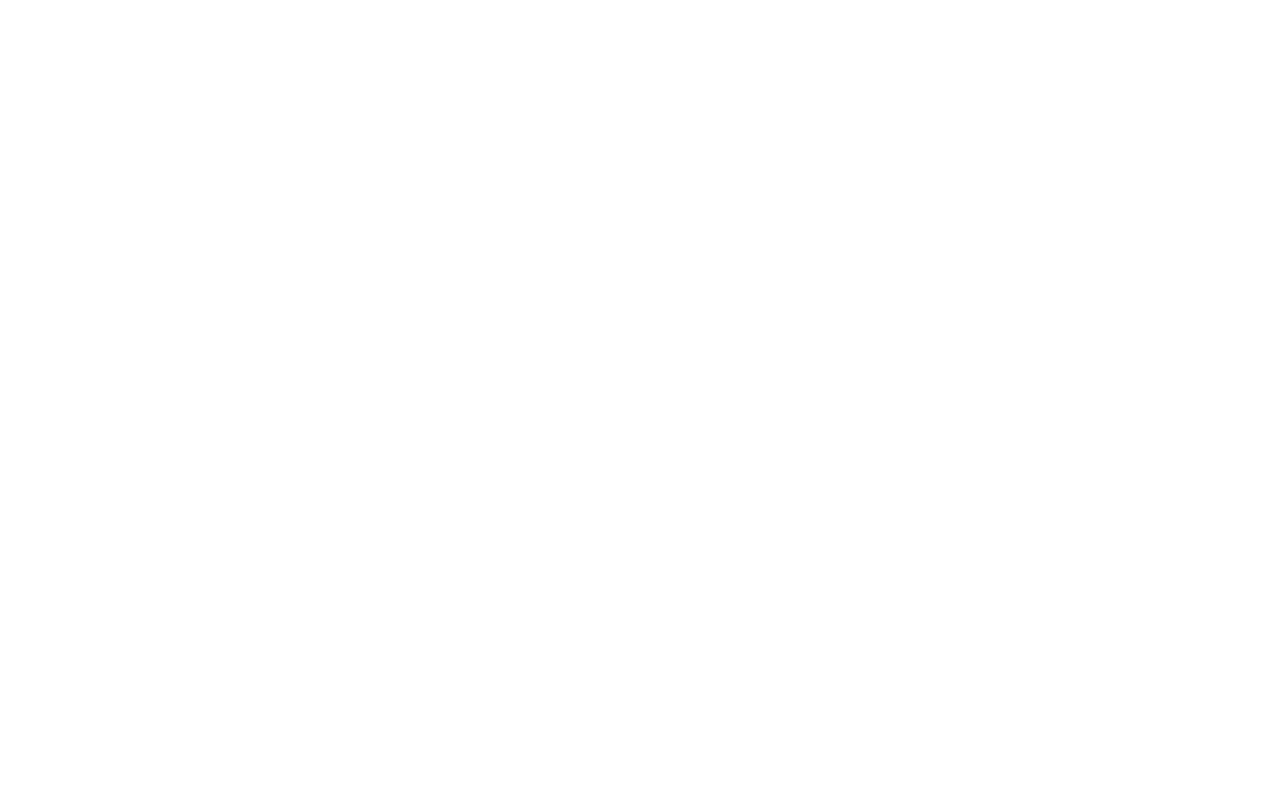
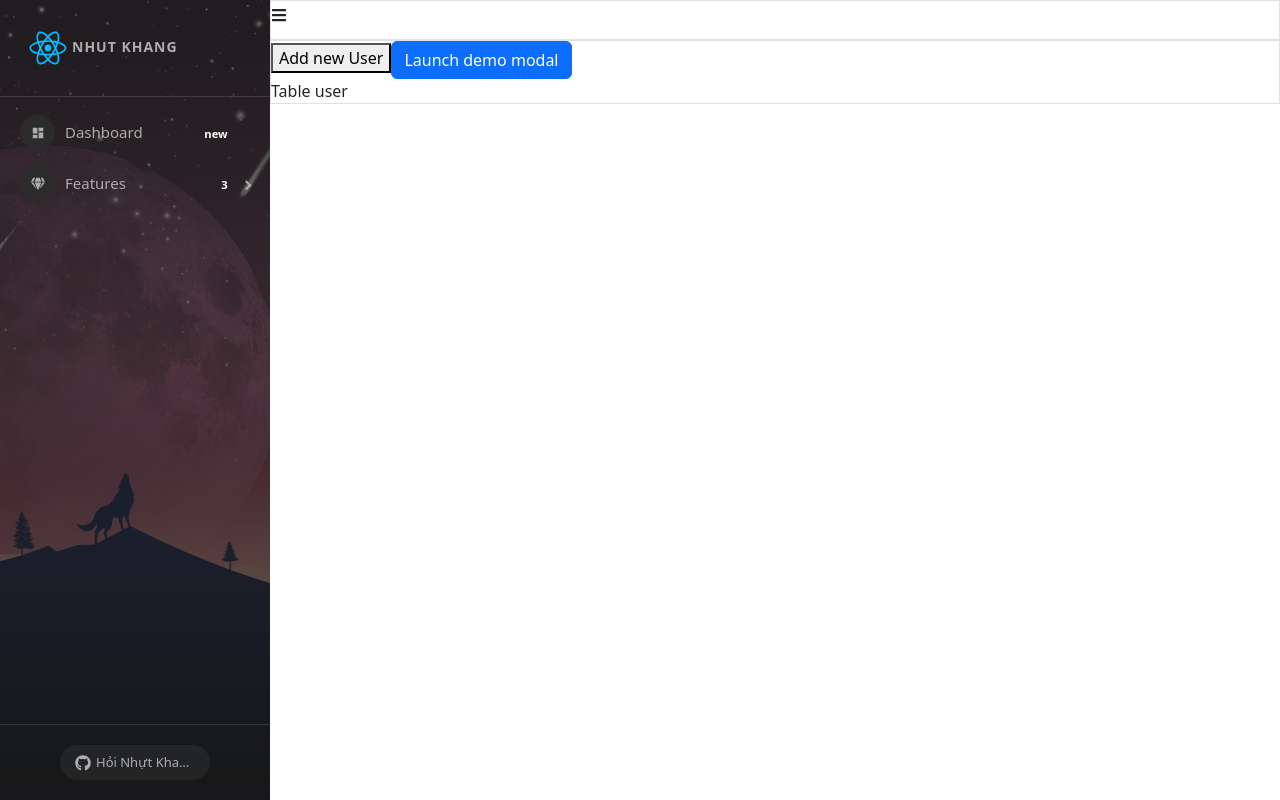
Before and after one commit to Khan9Tran/demo-react, a React (Vite) app: page /admins/manage-users in a window 1280 px wide. Before the commit this address had no page. Built offline with nearby package versions, Linux system fonts and the light colour scheme.

Commit message:
add modal create user

```diff
--- a/src/components/Admin/Admin.jsx
+++ b/src/components/Admin/Admin.jsx
@@ -2,15 +2,25 @@ import SideBar from "./SideBar";
 import "./Admin.scss";
 import { FaBars } from "react-icons/fa";
 import { useState } from "react";
+import { Outlet } from "react-router-dom";
 const Admin = (props) => {
   const [collapsed, setCollapsed] = useState(false);
   return (
     <div className="admin-container">
       <div className="admin-sidebar">
-        <SideBar collapsed={collapsed}/>
+        <SideBar collapsed={collapsed} />
       </div>
       <div className="admin-content">
-        <FaBars onClick={() => {setCollapsed(!collapsed)}}/>
+        <div className="admin-header">
+          <FaBars
+            onClick={() => {
+              setCollapsed(!collapsed);
+            }}
+          />
+        </div>
+        <div className="admin-main">
+            <Outlet></Outlet>
+        </div>
       </div>
     </div>
   );
--- a/src/components/Admin/Admin.scss
+++ b/src/components/Admin/Admin.scss
@@ -6,5 +6,13 @@
     }
   }
   .admin-content {
+    width: 100%;
+    .admin-header {
+      height: 40px;
+      border: 1px solid #e0e0e0;
+    }
+    .admin-main {
+      border: 1px solid #e0e0e0;
+    }
   }
 }
--- /dev/null
+++ b/src/components/Admin/Content/Dashboard.jsx
@@ -0,0 +1,9 @@
+const Dashboard = (props) => {
+    return (
+        <div>
+            Dashboard
+        </div>
+    );
+}
+
+export default Dashboard;
--- /dev/null
+++ b/src/components/Admin/Content/ManageUser.jsx
@@ -0,0 +1,18 @@
+import ModalCreateUser from "./ModalCreateUser";
+
+const ManageUser = (props) => {
+  return (
+    <div className="manage-user-container">
+      <div className="title"></div>
+      <div className="users-content">
+        <div>
+          <button>Add new User</button>
+          <ModalCreateUser />
+        </div>
+        <div>Table user</div>
+      </div>
+    </div>
+  );
+};
+
+export default ManageUser;
--- /dev/null
+++ b/src/components/Admin/Content/ModalCreateUser.jsx
@@ -0,0 +1,74 @@
+import { useState } from "react";
+import Button from "react-bootstrap/Button";
+import Modal from "react-bootstrap/Modal";
+import Col from "react-bootstrap/Col";
+import Form from "react-bootstrap/Form";
+import Row from "react-bootstrap/Row";
+
+const ModalCreateUser = () => {
+  const [show, setShow] = useState(false);
+
+  const handleClose = () => setShow(false);
+  const handleShow = () => setShow(true);
+
+  return (
+    <>
+      <Button variant="primary" onClick={handleShow}>
+        Launch demo modal
+      </Button>
+
+      <Modal show={show} onHide={handleClose} size={"xl"} backdrop={"static"}>
+        <Modal.Header closeButton>
+          <Modal.Title>Add new User</Modal.Title>
+        </Modal.Header>
+        <Modal.Body>
+          <Form>
+            <Row className="mb-3">
+              <Form.Group as={Col} controlId="formGridEmail">
+                <Form.Label>Email</Form.Label>
+                <Form.Control type="email" placeholder="Enter email" />
+              </Form.Group>
+
+              <Form.Group as={Col} controlId="formGridPassword">
+                <Form.Label>Password</Form.Label>
+                <Form.Control type="password" placeholder="Password" />
+              </Form.Group>
+            </Row>
+
+            <Row className="mb-3">
+              <Form.Group as={Col} controlId="formGridCity">
+                <Form.Label>Username</Form.Label>
+                <Form.Control />
+              </Form.Group>
+
+              <Form.Group as={Col} controlId="formGridState">
+                <Form.Label>Role</Form.Label>
+                <Form.Select defaultValue="Choose...">
+                  <option selected value={"USER"}>
+                    User
+                  </option>
+                  <option value={"ADMIN"}>Admin</option>
+                </Form.Select>
+              </Form.Group>
+            </Row>
+
+            <div className="mb-12">
+              <label className="form-label"> Image </label>
+              <input type="file" className=""></input>
+            </div>
+          </Form>
+        </Modal.Body>
+        <Modal.Footer>
+          <Button variant="secondary" onClick={handleClose}>
+            Close
+          </Button>
+          <Button variant="primary" onClick={handleClose}>
+            Save
+          </Button>
+        </Modal.Footer>
+      </Modal>
+    </>
+  );
+}
+
+export default ModalCreateUser;
--- a/src/components/Admin/SideBar.jsx
+++ b/src/components/Admin/SideBar.jsx
@@ -1,6 +1,6 @@
 import "react-pro-sidebar/dist/css/styles.css";
-import {DiReact} from "react-icons/di";
-import {MdDashboard} from "react-icons/md";
+import { DiReact } from "react-icons/di";
+import { MdDashboard } from "react-icons/md";
 import sidebarBg from "../../assets/bg2.jpg";
 import "./SideBar.scss";
 import {
@@ -20,6 +20,7 @@ import {
   FaRegLaughWink,
   FaHeart,
 } from "react-icons/fa";
+import { Link } from "react-router-dom";
 
 const SideBar = (props) => {
   const { image, collapsed, toggled, handleToggleSidebar } = props;
@@ -32,7 +33,7 @@ const SideBar = (props) => {
         breakPoint="md"
         onToggle={handleToggleSidebar}
       >
-        <SidebarHeader >
+        <SidebarHeader>
           <div
             style={{
               padding: "24px",
@@ -45,7 +46,7 @@ const SideBar = (props) => {
               whiteSpace: "nowrap",
             }}
           >
-            <DiReact size={"3rem"} color={"#00bfff"}/>
+            <DiReact size={"3rem"} color={"#00bfff"} />
             NHUT KHANG
           </div>
         </SidebarHeader>
@@ -53,17 +54,21 @@ const SideBar = (props) => {
         <SidebarContent>
           <Menu iconShape="circle">
             <MenuItem
-              icon={<MdDashboard/>}
+              icon={<MdDashboard />}
               suffix={<span className="badge red">new</span>}
             >
               Dashboard
+              <Link to="/admins" />
             </MenuItem>
             <SubMenu
               title={"Features"}
               suffix={<span className="badge yellow">3</span>}
               icon={<FaGem />}
             >
-              <MenuItem>Quản lý Users</MenuItem>
+              <MenuItem>
+                Quản lý Users
+                <Link to="/admins/manage-users" />
+              </MenuItem>
               <MenuItem>Quản lý bài Quiz</MenuItem>
               <MenuItem>Quản lý câu hỏi</MenuItem>
             </SubMenu>
--- a/src/main.jsx
+++ b/src/main.jsx
@@ -6,12 +6,14 @@ import store from './redux/store.js'
 import 'bootstrap/dist/css/bootstrap.min.css'
 import Admin from './components/Admin/Admin.jsx'
 import User from './components/User/User.jsx'
+import ManageUser from './components/Admin/Content/ManageUser.jsx'
 import {
   BrowserRouter,
   Route,
   Routes
 } from 'react-router-dom'
 import HomePage from './components/Home/HomePage.jsx'
+import Dashboard from './components/Admin/Content/Dashboard.jsx'
 
 ReactDOM.createRoot(document.getElementById('root')).render(
   <Provider store={store}>
@@ -22,7 +24,10 @@ ReactDOM.createRoot(document.getElementById('root')).render(
             <Route index element={<HomePage />} />
             <Route path="users" element={<User />} />
           </Route>
-          <Route path="admins" element={<Admin />} />
+          <Route path="admins" element={<Admin />}>
+            <Route index element={<Dashboard/>} />
+            <Route path='manage-users' element={<ManageUser />} />
+          </Route>
         </Routes>
       </BrowserRouter>
     {/* </React.StrictMode> */}
```
